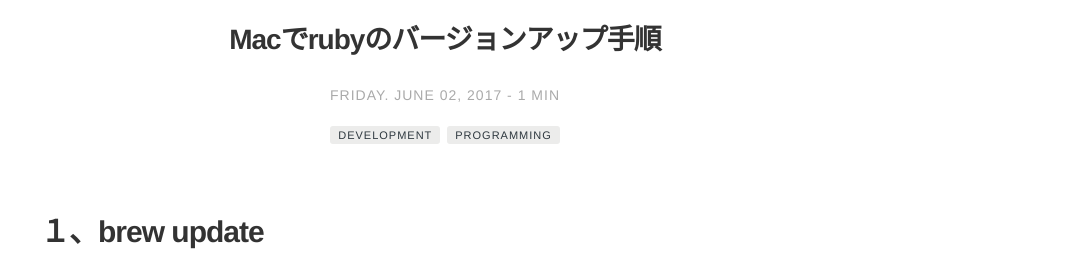
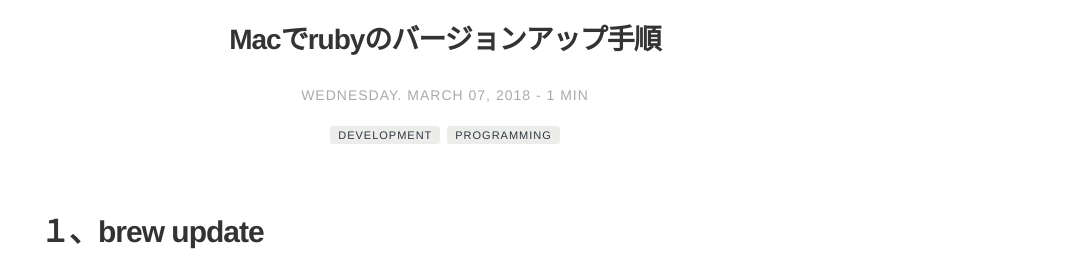
Before and after one commit to Pie001/pie001.github.io, a Jekyll site: the page built from _posts/2018-03-07-0017.ja.md, in a window 1280 px wide and 900 px high. Shown: the part 227-507 px from the top of the window, without its empty margins (195-1280 px from the left). Built offline with Jekyll 4.4.1, drawn with Linux system fonts in a browser that asks for light colours; comment, search, counter and statistics services are not loaded.

Commit message:
Update 2018-03-07-0017.ja.md

```diff
--- a/_posts/2018-03-07-0017.ja.md
+++ b/_posts/2018-03-07-0017.ja.md
@@ -1,7 +1,7 @@
 ---
 title: Macでrubyのバージョンアップ手順
 layout: post
-date: 2017-06-02 13:33
+date:  2018-03-07 13:33
 image: /assets/images/post_header.jpg
 headerImage: true
 #projects: true
```
